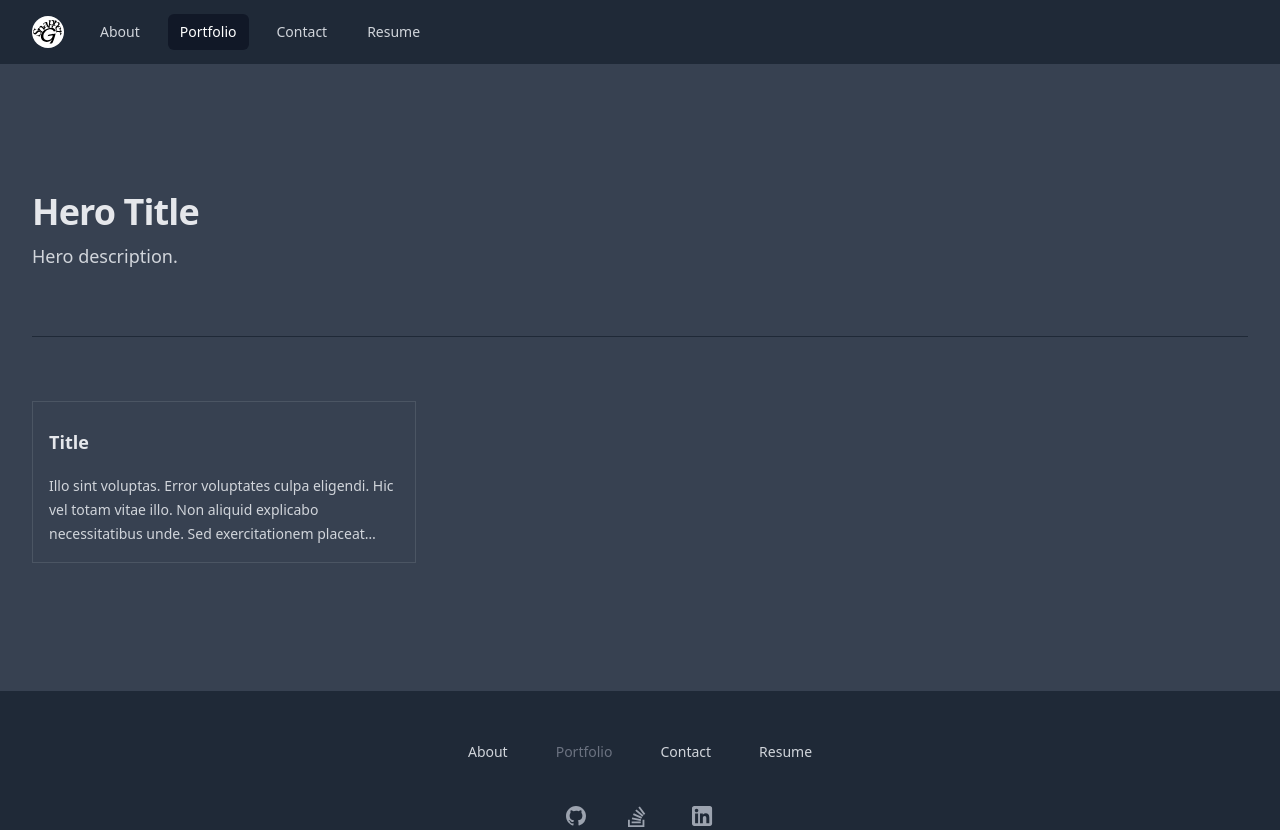
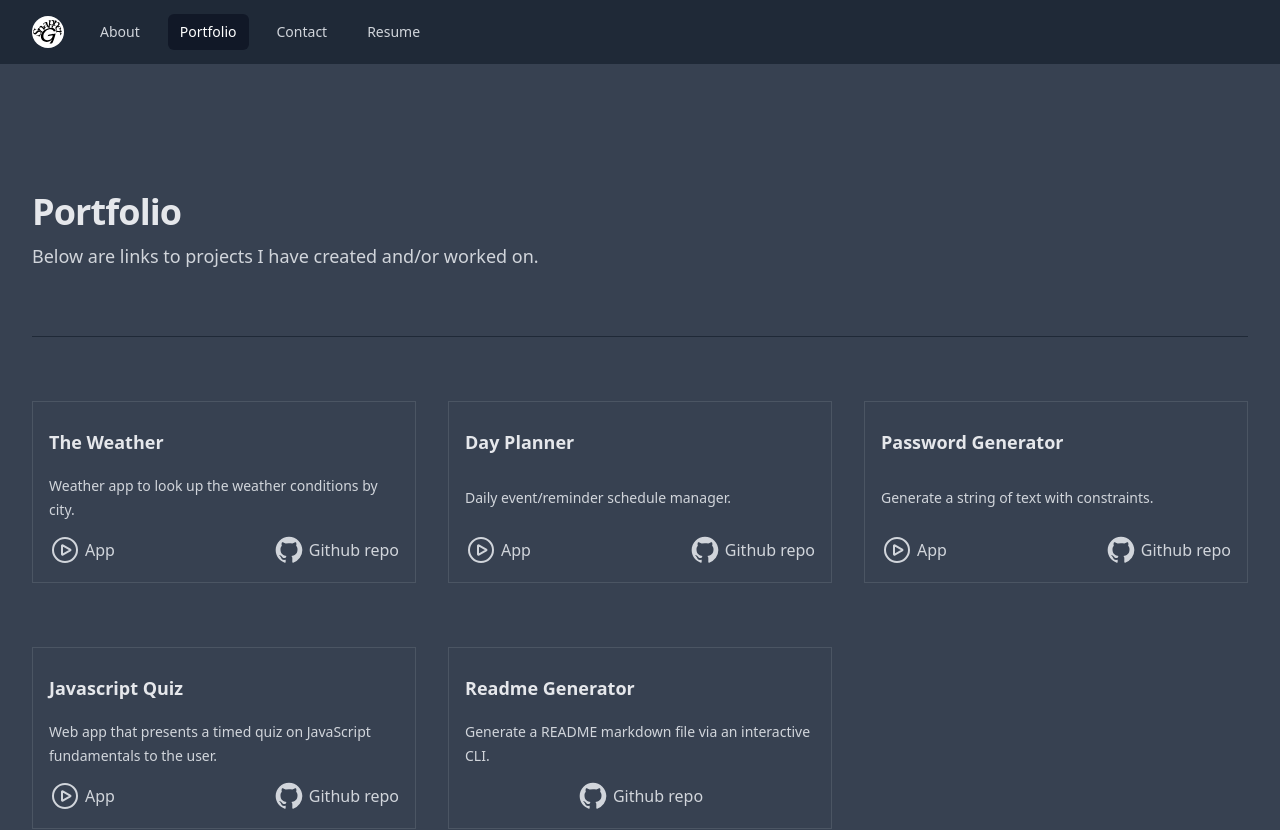
Before and after one commit to SnapperGee/portfolio-client, a React (Vite) app: page /portfolio in a window 1280 px wide. Shown: the top 830 px of the page. Built offline with nearby package versions, Linux system fonts and the light colour scheme.

Commit message:
Add project cards with webapp and github repo links.

```diff
--- a/src/page/portfolio.tsx
+++ b/src/page/portfolio.tsx
@@ -1,18 +1,52 @@
-/*
- * Quiz
- * Password Generator
- * Readme Generator
- * Day Planner
- * Weather
- */
+import { PlayCircleIcon } from "@heroicons/react/24/outline";
 
-const repos = [
+const projects = [
     {
-        title: "Title",
-        href: "#",
+        title: "The Weather",
+        href: {
+            app: "https://snappergee.github.io/the-weather/",
+            github: "https://github.com/SnapperGee/the-weather"
+
+        },
         description:
-        "Illo sint voluptas. Error voluptates culpa eligendi. Hic vel totam vitae illo. Non aliquid explicabo necessitatibus unde. Sed exercitationem placeat consectetur nulla deserunt vel. Iusto corrupti dicta."
+            "Weather app to look up the weather conditions by city."
     },
+    {
+        title: "Day Planner",
+        href: {
+            app: "https://snappergee.github.io/day-planner/",
+            github: "https://github.com/SnapperGee/day-planner"
+        },
+        description:
+            "Daily event/reminder schedule manager."
+    },
+    {
+        title: "Password Generator",
+        href: {
+            app: "https://snappergee.github.io/password-generator/",
+            github: "https://github.com/SnapperGee/password-generator"
+        },
+        description:
+            "Generate a string of text with constraints."
+    },
+    {
+        title: "Javascript Quiz",
+        href: {
+            app: "https://snappergee.github.io/js-quiz/",
+            github: "https://github.com/SnapperGee/js-quiz"
+        },
+        description:
+            "Web app that presents a timed quiz on JavaScript fundamentals to the user."
+    },
+    {
+        title: "Readme Generator",
+        href: {
+            app: null,
+            github: "https://github.com/SnapperGee/cli-readme-generator"
+        },
+        description:
+            "Generate a README markdown file via an interactive CLI."
+    }
 ]
 
 const Portfolio = () =>
@@ -20,25 +54,53 @@ const Portfolio = () =>
     <div className="py-24 sm:py-32">
         <div className="mx-auto max-w-7xl px-6 lg:px-8">
             <div className="mx-auto max-w-2xl lg:mx-0">
-                <h2 className="text-3xl font-bold tracking-tight text-gray-200 sm:text-4xl">Hero Title</h2>
+                <h2 className="text-3xl font-bold tracking-tight text-gray-200 sm:text-4xl">Portfolio</h2>
                 <p className="mt-2 text-lg leading-8 text-gray-300">
-                    Hero description.
+                    Below are links to projects I have created and/or worked on.
                 </p>
             </div>
             <div className="mx-auto mt-10 grid max-w-2xl grid-cols-1 gap-x-8 gap-y-16 border-t border-gray-800 pt-10 sm:mt-16 sm:pt-16 lg:mx-0 lg:max-w-none lg:grid-cols-3">
             {
-                repos.map((repo, index) => (
-                    <article key={index} className="flex max-w-xl flex-col items-start justify-between p-4 border border-gray-600">
-                        <div className="group relative">
-                            <h3 className="mt-3 text-lg font-semibold leading-6 text-gray-200 group-hover:text-gray-100">
-                                <a href={repo.href}>
-                                    <span className="absolute inset-0" />
-                                    {repo.title}
-                                </a>
-                            </h3>
-                            <p className="mt-5 line-clamp-3 text-sm leading-6 text-gray-300 group-hover:text-gray-200">{repo.description}</p>
+                projects.map((project, index) => (
+                    <div key={index} className="flex max-w-xl flex-col items-start justify-between p-4 border border-gray-600">
+                        <h3 className="mt-3 text-lg font-semibold leading-6 text-gray-200">
+                            {project.title}
+                        </h3>
+                        <p className="mt-5 line-clamp-3 text-sm leading-6 text-gray-300">{project.description}</p>
+                        <div className={`flex mt-3 self-stretch justify-${project.href.app ? "between" : "center"}`}>
+                        {
+                            project.href.app
+                            ? <>
+                                    <a href={project.href.app} className="flex items-center text-gray-300 hover:text-gray-100 hover:scale-105 active:scale-100">
+                                        <PlayCircleIcon className="h-8" />
+                                        <p className="ms-1">App</p>
+                                    </a>
+                                    <a href={project.href.github} className="flex items-center text-gray-300 hover:text-gray-100 hover:scale-105 active:scale-100">
+                                        <svg className="h-8" fill="currentColor" viewBox="0 0 24 24">
+                                            <path
+                                                fillRule="evenodd"
+                                                d="M12 2C6.477 2 2 6.484 2 12.017c0 4.425 2.865 8.18 6.839 9.504.5.092.682-.217.682-.483 0-.237-.008-.868-.013-1.703-2.782.605-3.369-1.343-3.369-1.343-.454-1.158-1.11-1.466-1.11-1.466-.908-.62.069-.608.069-.608 1.003.07 1.531 1.032 1.531 1.032.892 1.53 2.341 1.088 2.91.832.092-.647.35-1.088.636-1.338-2.22-.253-4.555-1.113-4.555-4.951 0-1.093.39-1.988 1.029-2.688-.103-.253-.446-1.272.098-2.65 0 0 .84-.27 2.75 1.026A9.564 9.564 0 0112 6.844c.85.004 1.705.115 2.504.337 1.909-1.296 2.747-1.027 2.747-1.027.546 1.379.202 2.398.1 2.651.64.7 1.028 1.595 1.028 2.688 0 3.848-2.339 4.695-4.566 4.943.359.309.678.92.678 1.855 0 1.338-.012 2.419-.012 2.747 0 .268.18.58.688.482A10.019 10.019 0 0022 12.017C22 6.484 17.522 2 12 2z"
+                                                clipRule="evenodd"
+                                            />
+                                        </svg>
+                                        <p className="ms-1">Github repo</p>
+                                    </a>
+                                </>
+                            :  <>
+                                    <a href={project.href.github} className="flex items-center text-gray-300 hover:text-gray-100 hover:scale-105 active:scale-100">
+                                        <svg className="h-8" fill="currentColor" viewBox="0 0 24 24">
+                                            <path
+                                                fillRule="evenodd"
+                                                d="M12 2C6.477 2 2 6.484 2 12.017c0 4.425 2.865 8.18 6.839 9.504.5.092.682-.217.682-.483 0-.237-.008-.868-.013-1.703-2.782.605-3.369-1.343-3.369-1.343-.454-1.158-1.11-1.466-1.11-1.466-.908-.62.069-.608.069-.608 1.003.07 1.531 1.032 1.531 1.032.892 1.53 2.341 1.088 2.91.832.092-.647.35-1.088.636-1.338-2.22-.253-4.555-1.113-4.555-4.951 0-1.093.39-1.988 1.029-2.688-.103-.253-.446-1.272.098-2.65 0 0 .84-.27 2.75 1.026A9.564 9.564 0 0112 6.844c.85.004 1.705.115 2.504.337 1.909-1.296 2.747-1.027 2.747-1.027.546 1.379.202 2.398.1 2.651.64.7 1.028 1.595 1.028 2.688 0 3.848-2.339 4.695-4.566 4.943.359.309.678.92.678 1.855 0 1.338-.012 2.419-.012 2.747 0 .268.18.58.688.482A10.019 10.019 0 0022 12.017C22 6.484 17.522 2 12 2z"
+                                                clipRule="evenodd"
+                                            />
+                                        </svg>
+                                        <p className="ms-1">Github repo</p>
+                                    </a>
+                                </>
+                            }
                         </div>
-                    </article>
+                    </div>
                 ))
             }
             </div>
```
